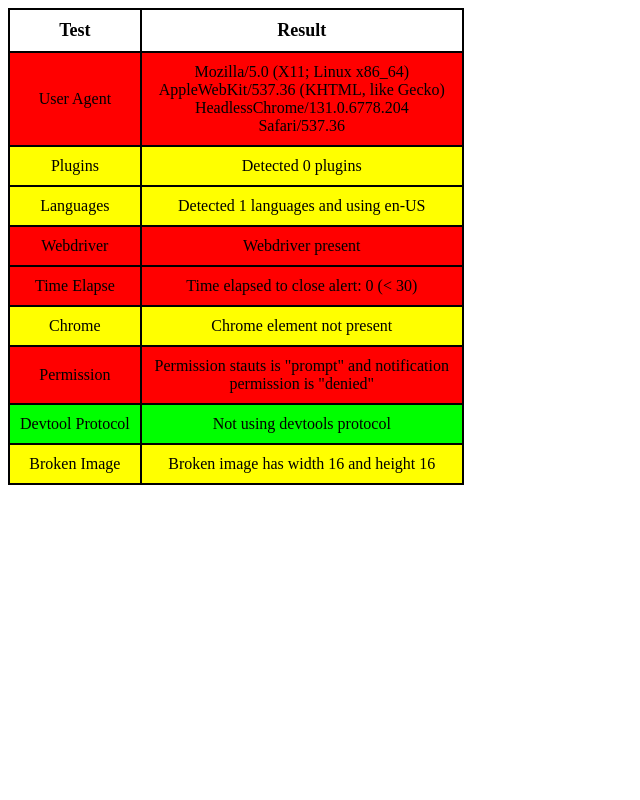
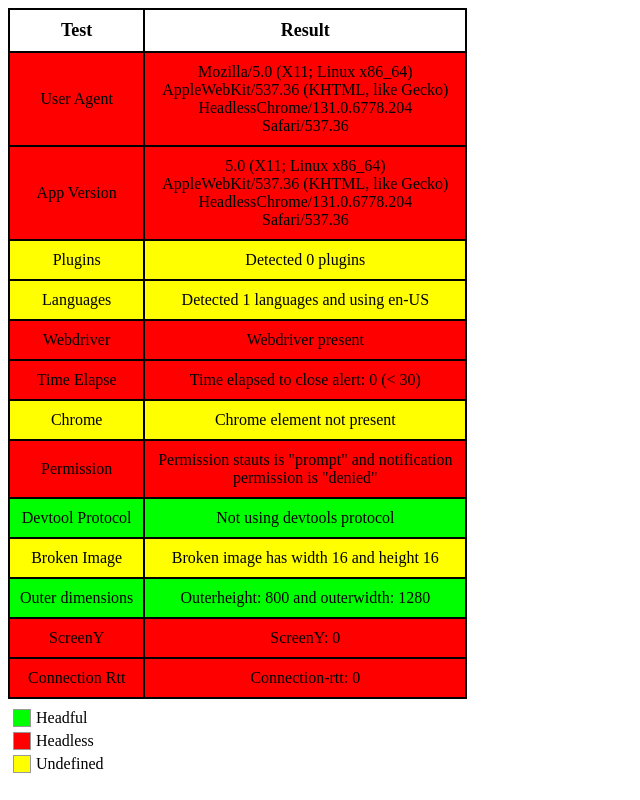
Before and after one commit to infosimples/detect-headless, a plain HTML site: page index.html in a window 1280 px wide. Shown: the whole page, without its empty margins (0-640 px from the left). Drawn offline with Linux system fonts and the light colour scheme.

Commit message:
Added three tests, added legend to table, and changed writeResult function

```diff
--- a/index.html
+++ b/index.html
@@ -11,6 +11,13 @@
         <th>Result</th>
       </tr>
     </table>
+    <div class="legend">
+      <ul>
+        <li><span class="headful"></span>Headful</li>
+        <li><span class="headless"></span>Headless</li>
+        <li><span class="undefined"></span>Undefined</li>
+      </ul>
+    </div>
     <script type="text/javascript" src="scripts/detect_headless.js"></script>
   </body>
 </html>
--- a/scripts/detect_headless.js
+++ b/scripts/detect_headless.js
@@ -19,33 +19,37 @@ async function testBrowser(name, testFunction) {
   if (result == HEADLESS)
     row.classList.add("headless");
   else if (result == HEADFUL)
-    row.classList.add("normal");
+    row.classList.add("headful");
   else
     row.classList.add("undefined");
+}
+
+function writeToBlock(block, text) {
+  block.innerHTML = text;
 }
 
 // Test for user agent
 function testUserAgent(resultBlock) {
   let agent = navigator.userAgent;
 
-  userAgentWriteResult(resultBlock, agent);
+  writeToBlock(resultBlock, agent);
   return /headless/i.test(agent);
 }
 
-function userAgentWriteResult(resultBlock, agent) {
-  resultBlock.innerHTML = agent;
+// Test for app version (almost equal to user agent)
+function testAppVersion(resultBlock) {
+  let appVersion = navigator.appVersion;
+
+  writeToBlock(resultBlock, appVersion);
+  return /headless/i.test(appVersion);
 }
 
 // Test for plugins
 function testPlugins(resultBlock) {
   let length = navigator.plugins.length;
 
-  pluginsWriteResult(resultBlock, length);
+  writeToBlock(resultBlock, `Detected ${length} plugins`);
   return length === 0 ? UNDEFINED : HEADFUL;
-}
-
-function pluginsWriteResult(resultBlock, length) {
-  resultBlock.innerHTML = `Detected ${length} plugins`;
 }
 
 // Test for languages
@@ -53,14 +57,10 @@ function testLanguages(resultBlock) {
   let language        = navigator.language;
   let languagesLength = navigator.languages.length;
 
-  languagesWriteResult(resultBlock, language, languagesLength);
+  writeToBlock(resultBlock, `Detected ${languagesLength} languages and using ${language}`);
   if (!language || languagesLength === 0)
     return HEADLESS;
   return UNDEFINED;
-}
-
-function languagesWriteResult(resultBlock, language, languagesLength) {
-  resultBlock.innerHTML = `Detected ${languagesLength} languages and using ${language}`;
 }
 
 // Test for webdriver (headless browser has this flag true)
@@ -73,9 +73,9 @@ function testWebdriver(resultBlock) {
 
 function webdriverWriteResult(resultBlock, webdriver) {
   if (webdriver)
-    resultBlock.innerHTML = "Webdriver present";
+    writeToBlock(resultBlock, "Webdriver present");
   else
-    resultBlock.innerHTML = "Missing webdriver";
+    writeToBlock(resultBlock, "Missing webdriver");
 }
 
 // Test for time elapsed after alert(). If it's closed too fast (< 30ms), it means
@@ -93,7 +93,7 @@ function testTimeElapse(resultBlock) {
 function timeElapseWriteResult(resultBlock, elapse) {
   let signal = elapse < 30 ? "<": ">";
 
-  resultBlock.innerHTML = `Time elapsed to close alert: ${elapse} (${signal} 30)`;
+  writeToBlock(resultBlock, `Time elapsed to close alert: ${elapse} (${signal} 30)`);
 }
 
 // Test for chrome element (especific for google chrome browser)
@@ -106,9 +106,9 @@ function testChrome(resultBlock) {
 
 function chromeWriteResult(resultBlock, chrome) {
   if (chrome)
-    resultBlock.innerHTML = "Chrome element present";
+    writeToBlock(resultBlock, "Chrome element present");
   else
-    resultBlock.innerHTML = "Chrome element not present";
+    writeToBlock(resultBlock, "Chrome element not present");
 }
 
 // Test for permission
@@ -130,10 +130,10 @@ async function testPermission(resultBlock) {
 
 function permissionWriteResult(resultBlock, permissionStatus, notificationPermission) {
   if (permissionStatus && notificationPermission) {
-    resultBlock.innerHTML = `Permission stauts is "${permissionStatus.state}" and notification
-                             permission is "${notificationPermission}"`;
+    writeToBlock(resultBlock, `Permission stauts is "${permissionStatus.state}" and notification
+                              permission is "${notificationPermission}"`);
   } else {
-    resultBlock.innerHTML = `Object navigator.permissions is undefined`;
+    writeToBlock(resultBlock, "Object navigator.permissions is undefined");
   }
 }
 
@@ -157,9 +157,9 @@ function testDevtool(resultBlock) {
 
 function devtoolWriteResult(resultBlock, usingDevTools) {
   if (usingDevTools)
-    resultBlock.innerHTML = "Using devtools protocol";
+    writeToBlock(resultBlock, "Using devtools protocol");
   else
-    resultBlock.innerHTML = "Not using devtools protocol";
+    writeToBlock(resultBlock, "Not using devtools protocol");
 }
 
 // Test for broken image
@@ -171,30 +171,66 @@ function testImage(resultBlock) {
   body.appendChild(image);
 
   image.onerror = function(){
-    imageWriteResult(resultBlock, image.width, image.height);
+    writeToBlock(resultBlock, `Broken image has width ${image.width} and height ${image.height}`);
     if(image.width === 0 && image.height === 0)
       return HEADLESS;
     return HEADFUL;
   }
 }
 
-function imageWriteResult(resultBlock, width, height) {
-  resultBlock.innerHTML = `Broken image has width ${width} and height ${height}`;
+// Test for outerHeight and outerWidth
+function testOuter(resultBlock) {
+  let outerHeight = window.outerHeight;
+  let outerWidth  = window.outerWidth;
+
+  writeToBlock(resultBlock, `Outerheight: ${outerHeight} and outerwidth: ${outerWidth}`);
+  return (outerHeight === 0 && outerWidth === 0) ? HEADLESS : HEADFUL;
+}
+
+// Test for screenY
+function testScreenY(resultBlock) {
+  let screenY = window.screenY;
+
+  writeToBlock(resultBlock, `ScreenY: ${screenY}`);
+  return screenY === 0 ? HEADLESS : HEADFUL;
+}
+
+// Test for connection-rtt
+function testConnecionRtt(resultBlock) {
+  let connectionRtt = navigator.connection.rtt;
+
+  connectionRttWriteResult(resultBlock, connectionRtt);
+  if (connectionRtt === undefined) {
+    return UNDEFINED;
+  } else {
+    return connectionRtt === 0 ? HEADLESS : HEADFUL;
+  }
+}
+
+function connectionRttWriteResult(resultBlock, connectionRtt) {
+  if (connectionRtt === undefined)
+    writeToBlock(resultBlock, "Connection-rtt not defined");
+  else
+    writeToBlock(resultBlock, `Connection-rtt: ${connectionRtt}`);
 }
 
 /*
  *  Here is where we execute all the tests specified above
  */
 const tests = [
-  { name: "User Agent",       id: "user-agent",     testFunction: testUserAgent  },
-  { name: "Plugins",          id: "plugins",        testFunction: testPlugins    },
-  { name: "Languages",        id: "languages",      testFunction: testLanguages  },
-  { name: "Webdriver",        id: "webdriver",      testFunction: testWebdriver  },
-  { name: "Time Elapse",      id: "time-elapse",    testFunction: testTimeElapse },
-  { name: "Chrome",           id: "chrome-element", testFunction: testChrome     },
-  { name: "Permission",       id: "permission",     testFunction: testPermission },
-  { name: "Devtool Protocol", id: "devtool",        testFunction: testDevtool    },
-  { name: "Broken Image",     id: "image",          testFunction: testImage      }
+  { name: "User Agent",       id: "user-agent",     testFunction: testUserAgent    },
+  { name: "App Version",      id: "app-version",    testFunction: testAppVersion   },
+  { name: "Plugins",          id: "plugins",        testFunction: testPlugins      },
+  { name: "Languages",        id: "languages",      testFunction: testLanguages    },
+  { name: "Webdriver",        id: "webdriver",      testFunction: testWebdriver    },
+  { name: "Time Elapse",      id: "time-elapse",    testFunction: testTimeElapse   },
+  { name: "Chrome",           id: "chrome-element", testFunction: testChrome       },
+  { name: "Permission",       id: "permission",     testFunction: testPermission   },
+  { name: "Devtool Protocol", id: "devtool",        testFunction: testDevtool      },
+  { name: "Broken Image",     id: "image",          testFunction: testImage        },
+  { name: "Outer dimensions", id: "outer",          testFunction: testOuter        },
+  { name: "ScreenY",          id: "screeny",        testFunction: testScreenY      },
+  { name: "Connection Rtt",   id: "connection-rtt", testFunction: testConnecionRtt },
 ];
 
 tests.forEach(test => {
@@ -211,8 +247,8 @@ function generateTableRow(name, id) {
   row.id = id;
 
   // Insert the name and result cell to the row
-  let nameBlock  = row.insertCell();
+  let nameBlock   = row.insertCell();
   let resultBlock = row.insertCell();
-  nameBlock.innerHTML = name;
+  writeToBlock(nameBlock, name);
   resultBlock.id = `${id}-result`;
 }
--- a/styles/test_headless.css
+++ b/styles/test_headless.css
@@ -8,13 +8,13 @@ td:last-child {
 td:first-child {
   text-align: center;
 }
-tr.normal {
+.headful {
   background-color: #00ff00;
 }
-tr.headless {
+.headless {
   background-color: #ff0000;
 }
-tr.undefined {
+.undefined {
   background-color: #ffff00;
 }
 table, th, td {
@@ -25,3 +25,24 @@ th, td {
   padding: 10px;
   text-align: center;
 }
+.legend ul {
+  margin: 5px;
+  margin-top: 10px;
+  padding: 0;
+  float: left;
+  list-style: none;
+}
+.legend ul li {
+  list-style: none;
+  margin-left: 0;
+  margin-bottom: 5px;
+}
+.legend ul li span {
+  display: block;
+  float: left;
+  height: 16px;
+  width: 16px;
+  margin-right: 5px;
+  margin-left: 0;
+  border: 1px solid #999;
+}
```
